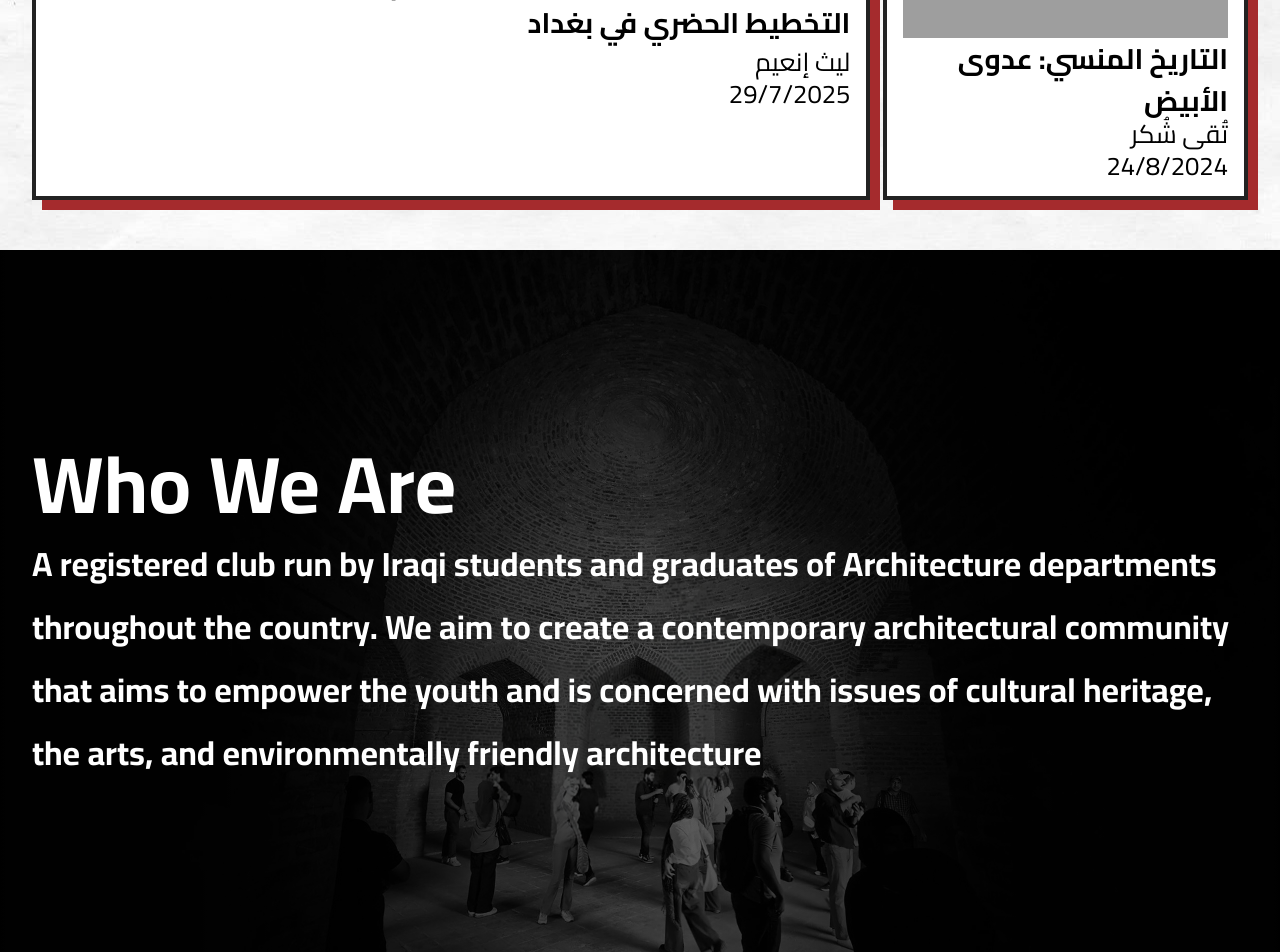
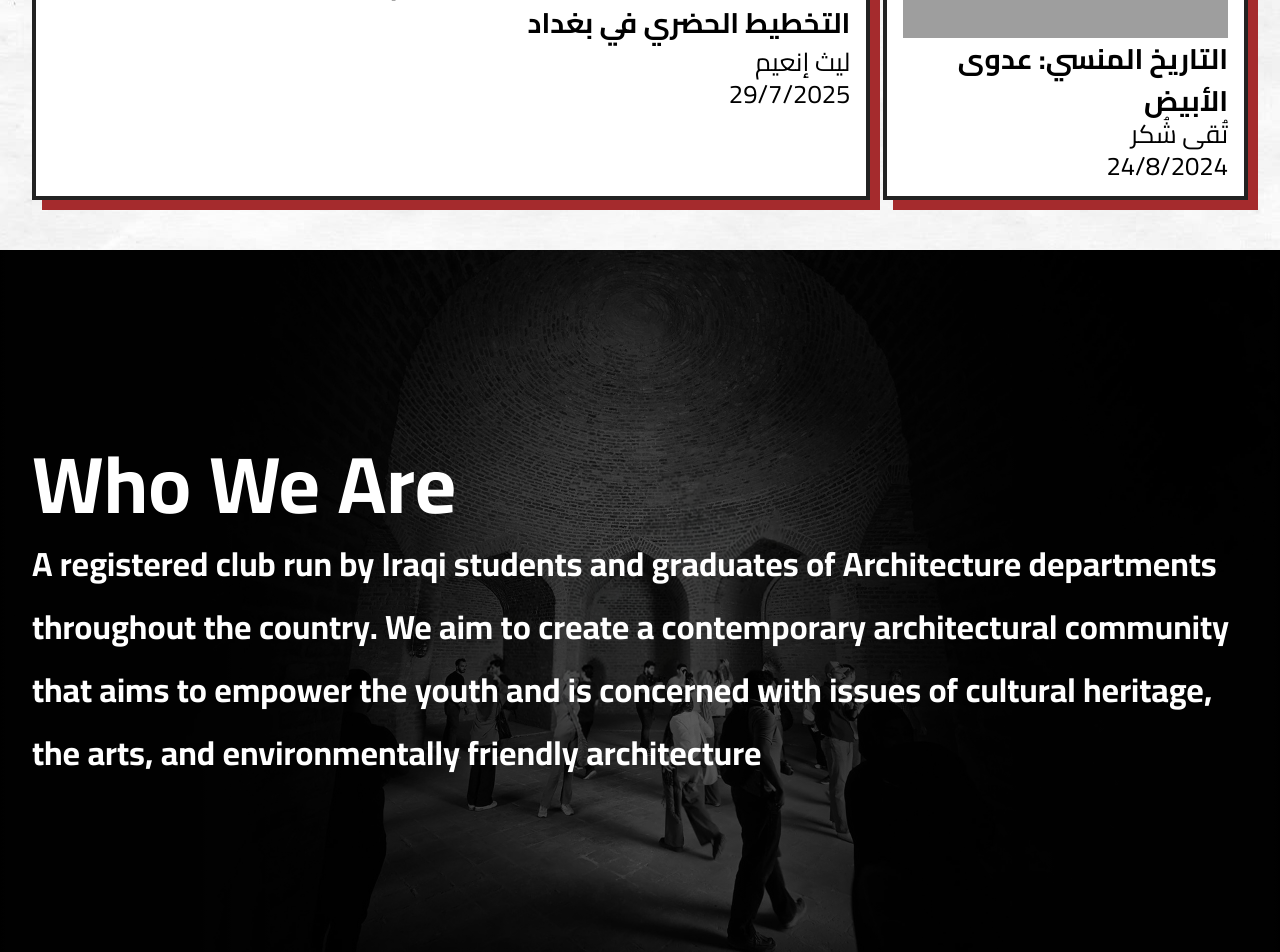
Before and after one commit to spookto/archi-site, a Jekyll site: the page built from index.html, in a window 1280 px wide. Shown: the part 1376-2328 px from the top of the page. Built offline with Jekyll 4.4.1, drawn with Linux system fonts in a browser that asks for light colours; nearby versions of some CDN libraries; grey boxes are pictures that could not be loaded.

Commit message:
Improve parallax behavior for mobile

```diff
--- a/_sass/homepage.scss
+++ b/_sass/homepage.scss
@@ -30,6 +30,11 @@
 .mainInfoContainer {
   position: relative;
   aspect-ratio: 16/9;
+
+  min-height: 70vh;
+  background-origin: border-box;
+  background-position: center bottom;
+  background-repeat: no-repeat;
   background-size: cover;
   background-attachment: fixed;
 }
```
